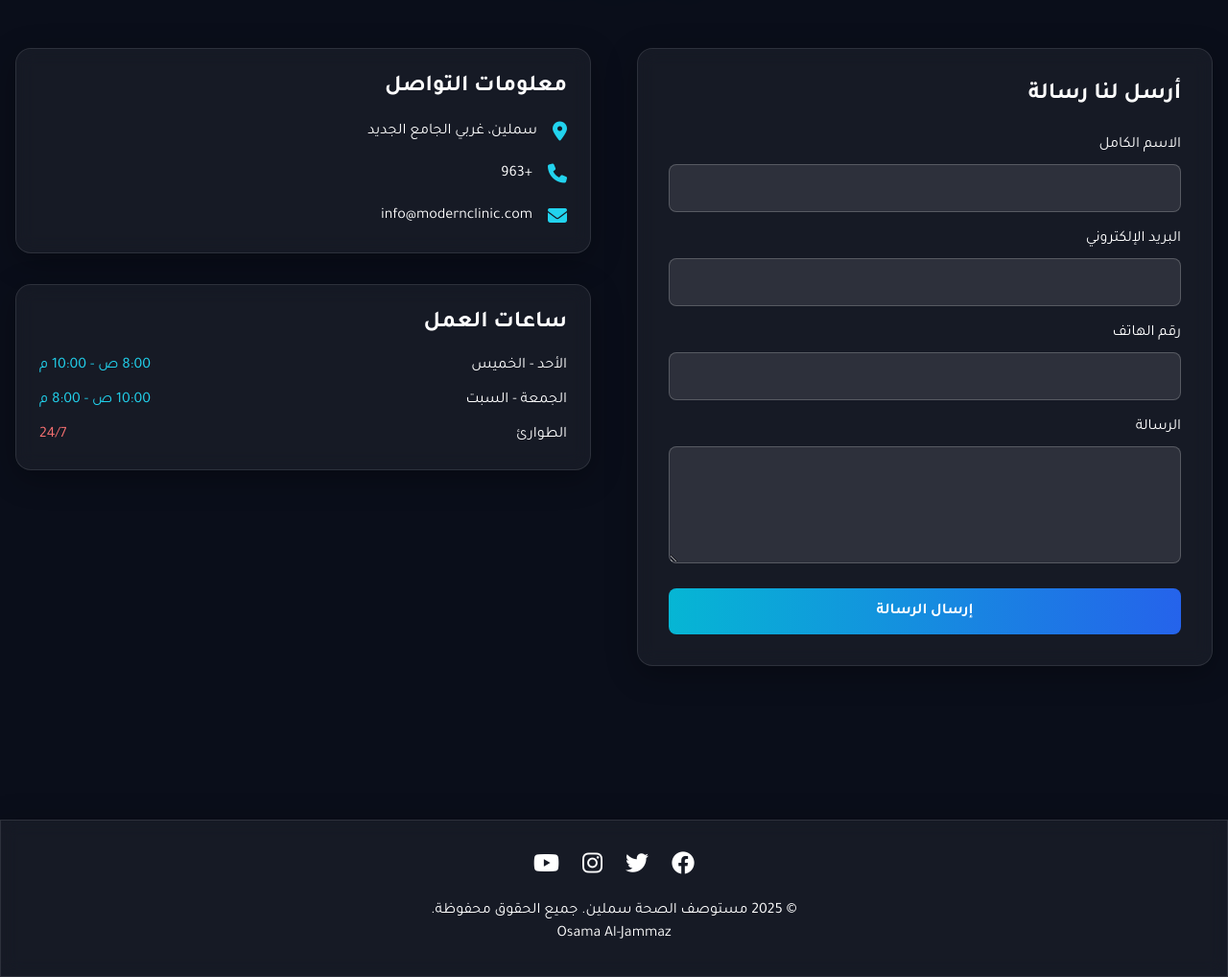
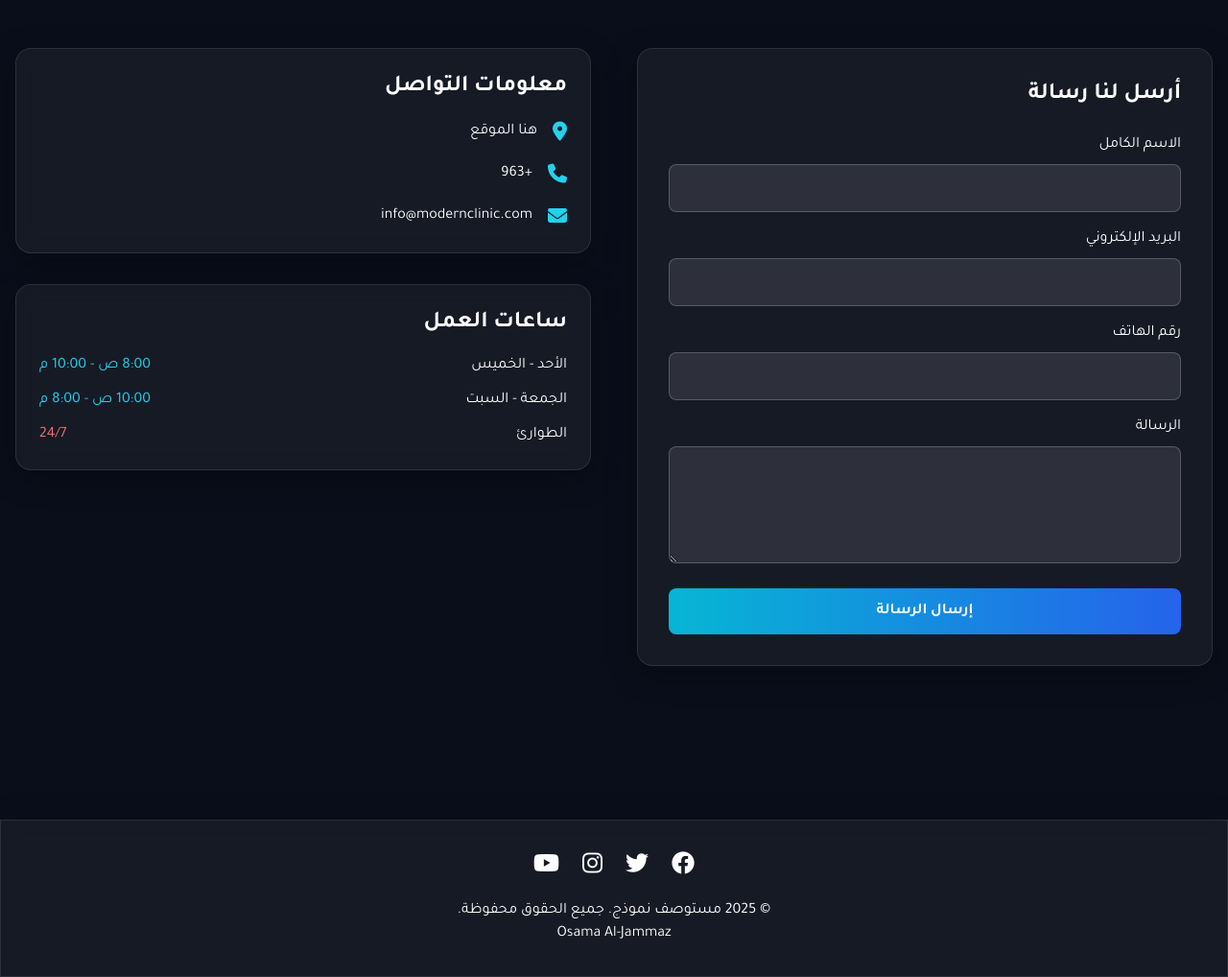
Before and after one commit to d8iv/language-site, a plain HTML site: page index.html in a window 1280 px wide. Shown: the part 3520-4538 px from the top of the page at 96% size. Drawn offline with nearby package versions, Linux system fonts and the light colour scheme.

Commit message:
Update index.html

```diff
--- a/index.html
+++ b/index.html
@@ -3,7 +3,7 @@
 <head>
     <meta charset="UTF-8">
     <meta name="viewport" content="width=device-width, initial-scale=1.0">
-    <title>مستوصف سملين </title>
+    <title>نموذج مستوصف </title>
 
     <!-- Three.js -->
     <script src="https://cdnjs.cloudflare.com/ajax/libs/three.js/r128/three.min.js"></script>
@@ -600,7 +600,7 @@
                         <div class="space-y-4">
                             <div class="flex items-center">
                                 <i class="fas fa-map-marker-alt text-cyan-400 text-xl ml-4"></i>
-                                <p>سملين،  غربي الجامع الجديد </p>
+                                <p>   هنا الموقع  </p>
                             </div>
                             <div class="flex items-center">
                                 <i class="fas fa-phone text-cyan-400 text-xl ml-4"></i>
@@ -644,7 +644,7 @@
                 <a href="#" class="text-2xl hover:text-cyan-400 transition"><i class="fab fa-instagram"></i></a>
                 <a href="#" class="text-2xl hover:text-cyan-400 transition"><i class="fab fa-youtube"></i></a>
             </div>
-            <p>&copy; 2025 مستوصف الصحة سملين. جميع الحقوق محفوظة.</p>
+            <p>&copy; 2025 مستوصف  نموذج. جميع الحقوق محفوظة.</p>
             <p>Osama Al-Jammaz</p>
         </div>
     </footer>
```
